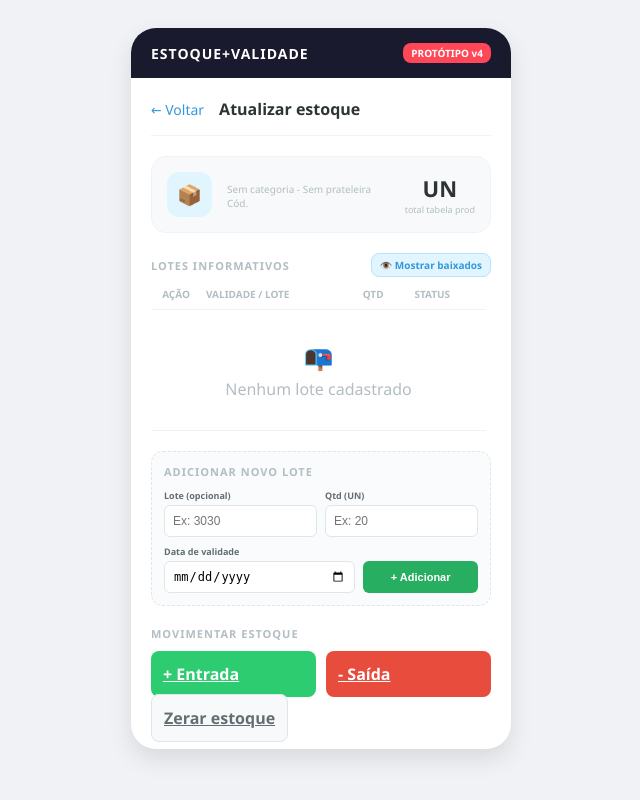
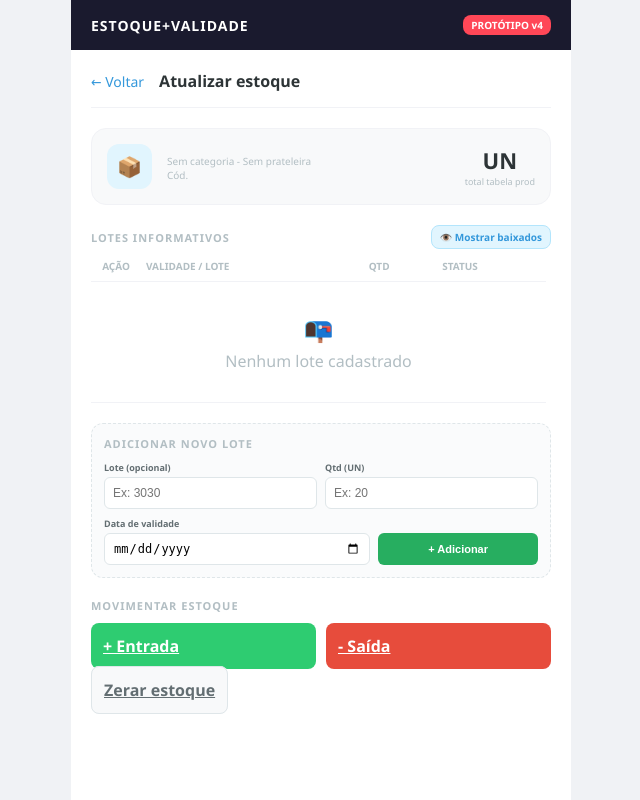
Before and after one commit to PI-Univesp-005/django-starter, a Django app: template src/core/templates/atualizar_estoque.html in a window 1280 px wide. Shown: the whole page, without its empty margins (319-959 px from the left). Run offline with Django 3.2, Linux system fonts and the light colour scheme; the template is opened without the code that fills it, so the values that code supplies are empty.

```diff
--- a/src/core/templates/atualizar_estoque.html
+++ b/src/core/templates/atualizar_estoque.html
@@ -2,11 +2,11 @@
 <html lang="pt-br">
 <head>
     <meta charset="UTF-8">
-    <meta name="viewport" content="width=device-width, initial-scale=1.0">
+    <meta name="viewport" content="width=device-width, initial-scale=1.0, maximum-scale=1.0, user-scalable=no">
     <title>Atualizar Estoque</title>
     <style>
-        body { font-family: 'Segoe UI', Tahoma, Geneva, Verdana, sans-serif; background-color: #f0f2f5; display: flex; justify-content: center; padding: 20px; color: #333; }
-        .card { background: white; width: 380px; border-radius: 25px; overflow: hidden; box-shadow: 0 10px 25px rgba(0,0,0,0.1); }
+        body { font-family: 'Segoe UI', Tahoma, Geneva, Verdana, sans-serif; background-color: #f0f2f5; margin: 0; padding: 0; min-height: 100vh; }
+        .card { background: white; width: 100%; max-width: 500px; min-height: 100vh; border-radius: 0; overflow: hidden; margin: 0 auto; box-shadow: none; }
         .header { background: #1a1a2e; color: white; padding: 15px 20px; display: flex; justify-content: space-between; align-items: center; }
         .header b { font-size: 14px; letter-spacing: 1px; }
         .badge-live { background: #ff4757; padding: 3px 8px; border-radius: 8px; font-size: 10px; font-weight: bold; }
@@ -23,7 +23,6 @@
         .prod-total { text-align: center; }
         .prod-total b { font-size: 22px; color: #2d3436; }
         .prod-total span { font-size: 9px; color: #b2bec3; display: block; }
-
 
         .sessao-titulo { font-size: 11px; font-weight: bold; color: #b2bec3; letter-spacing: 1px; margin-bottom: 10px; text-transform: uppercase; }
         .tabela-scroll { max-height: 250px; overflow-y: auto; margin-bottom: 20px; padding-right: 5px; }
@@ -43,7 +42,6 @@
         .qtd-input { width: 40px; text-align: center; }
         .status-select { border: 1px solid #dfe6e9; border-radius: 6px; padding: 6px 2px; font-size: 10px; font-weight: bold; background: white; color: #2d3436; width: 100%; outline: none; }
         .status-select.editavel { border-color: #3498db; background: #fff; }
-
 
         .form-add-lote { border: 1px dashed #dfe6e9; border-radius: 12px; padding: 12px; margin-bottom: 20px; background: #fafbfc; }
         .input-group { display: flex; gap: 8px; margin-bottom: 8px; }
@@ -67,13 +65,11 @@
             <span class="badge-live">PROTÓTIPO v4</span>
         </div>
 
-
         <div class="conteudo">
             <div class="topo-navegacao">
                 <a href="{% url 'core:movimentacao_estoque' %}" class="btn-voltar">← Voltar</a>
                 <span class="titulo-pagina">Atualizar estoque</span>
             </div>
-
 
             <div class="produto-destaque">
                 <div class="prod-icon">📦</div>
@@ -90,13 +86,11 @@
                 </div>
             </div>
 
-
            {% for item in lotes %}
                 <form id="form-{{ item.dados.ID_MERCADORIA }}" method="POST" action="/editar-lote/{{ item.dados.ID_MERCADORIA }}/">
                     {% csrf_token %}
                 </form>
             {% endfor %}
-
 
             <div style="display: flex; justify-content: space-between; align-items: center; margin-bottom: 10px;">
                 <div class="sessao-titulo" style="margin: 0;">LOTES INFORMATIVOS</div>
@@ -124,7 +118,6 @@
                                 <button type="submit" class="btn-salvar" id="save-{{ item.dados.ID_MERCADORIA }}" form="form-{{ item.dados.ID_MERCADORIA }}" style="display: none;" title="Salvar alterações">✓</button>
                             </td>
 
-
                             <td>
                                 <div style="display: flex; flex-direction: column;">
                                     <input type="date" name="validade" form="form-{{ item.dados.ID_MERCADORIA }}" value="{{ item.dados.DT_VALIDADE|date:'Y-m-d' }}" readonly class="input-limpo field-{{ item.dados.ID_MERCADORIA }}" onchange="mostrarSalvar('{{ item.dados.ID_MERCADORIA }}')">
@@ -145,7 +138,6 @@
                                     <option value="5" {% if item.dados.ID_SITUACAO == 5 %}selected{% endif %}>Descartado</option>
                                     <option value="6" {% if item.dados.ID_SITUACAO == 6 %}selected{% endif %}>Vendido</option>
                                 </select>
-
 
                                 <div style="margin-top: 5px;">
                                     {% if item.alerta_cor == 'danger' %}
@@ -169,7 +161,6 @@
                     </tbody>
                 </table>
             </div>
-
 
            <div class="form-add-lote">
     <div class="sessao-titulo" style="margin-bottom: 10px;">ADICIONAR NOVO LOTE</div>
@@ -198,18 +189,15 @@
     </form>
 </div>
 
-
             <div class="sessao-titulo">MOVIMENTAR ESTOQUE</div>
             <div class="botoes-movimento">
                <a href="{% url 'core:informar_estoque' produto.id 'entrada' %}" class="btn-entrada" ... >+ Entrada</a>
 <a href="{% url 'core:informar_estoque' produto.id 'saida' %}" class="btn-saida" ... >- Saída</a>
             </div>
 
-
             <a href="{% url 'core:informar_estoque' produto.id 'zerar' %}" class="btn-zerar" ... >Zerar estoque</a>
         </div>
     </div>
-
 
     <script>
         function ativarEdicao(id) {
@@ -223,13 +211,11 @@
             });
         }
 
-
         function confirmarAdicao() {
             // Pega os valores que você digitou no formulário de baixo
             let lote = document.querySelector('input[name="lote"]').value;
             let qtd = document.querySelector('input[name="qtd"]').value;
             let validade = document.querySelector('input[name="validade"]').value;
-
 
             // Monta a mensagem que aparecerá na janelinha
             let mensagem = "Deseja realmente adicionar este lote?\n\n" +
@@ -237,11 +223,9 @@
                            "Quantidade: " + (qtd || "0") + " UN\n" +
                            "Validade: " + (validade || "Não informada");
 
-
             // O 'confirm' retorna true se você clicar em OK, e false se cancelar
             return confirm(mensagem);
         }
-
 
         function mostrarSalvar(id) {
             document.getElementById('edit-' + id).style.display = 'none';
```
Also changed, not shown: src/core/views.py (+22 -2 lines).
